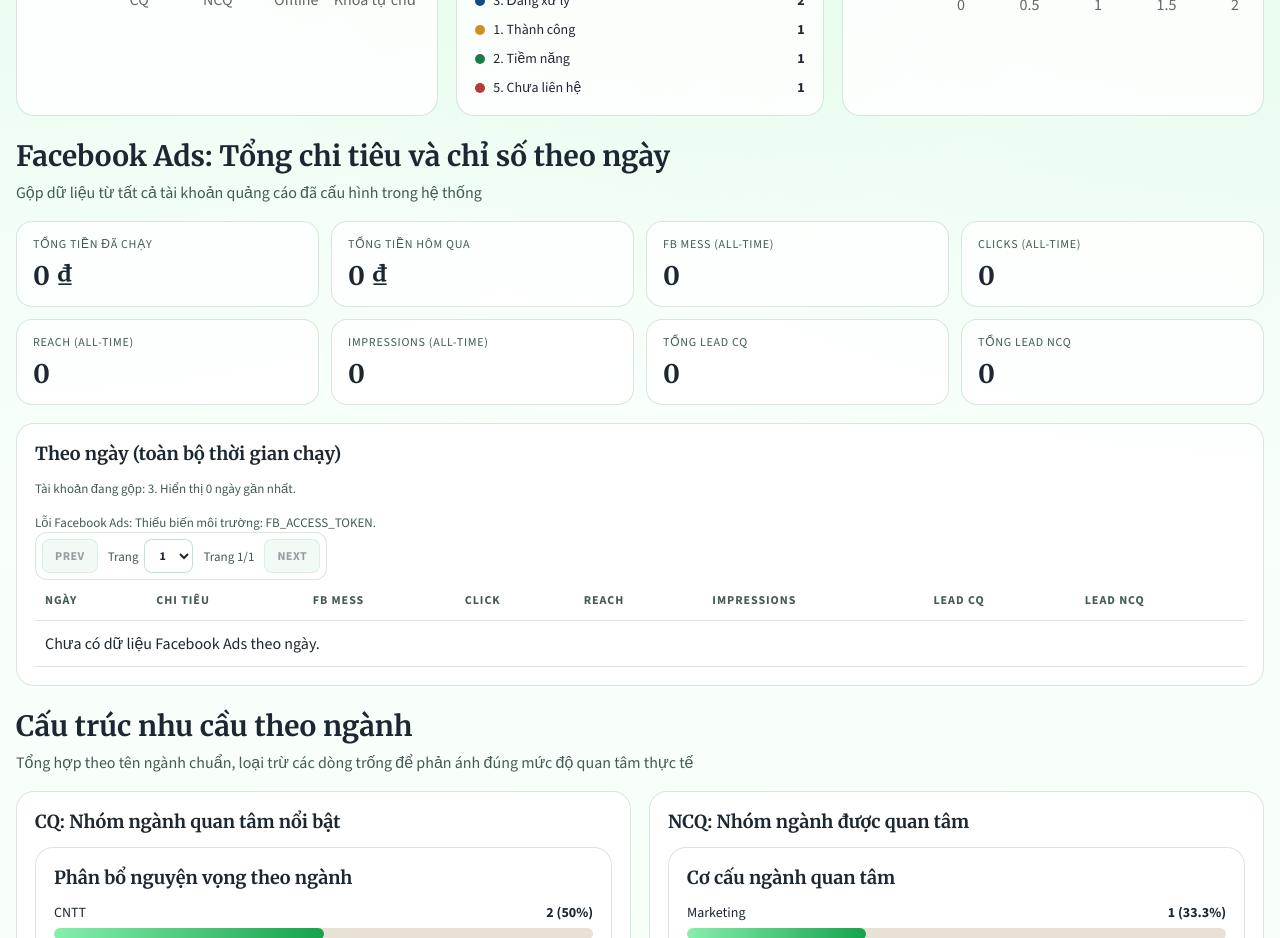
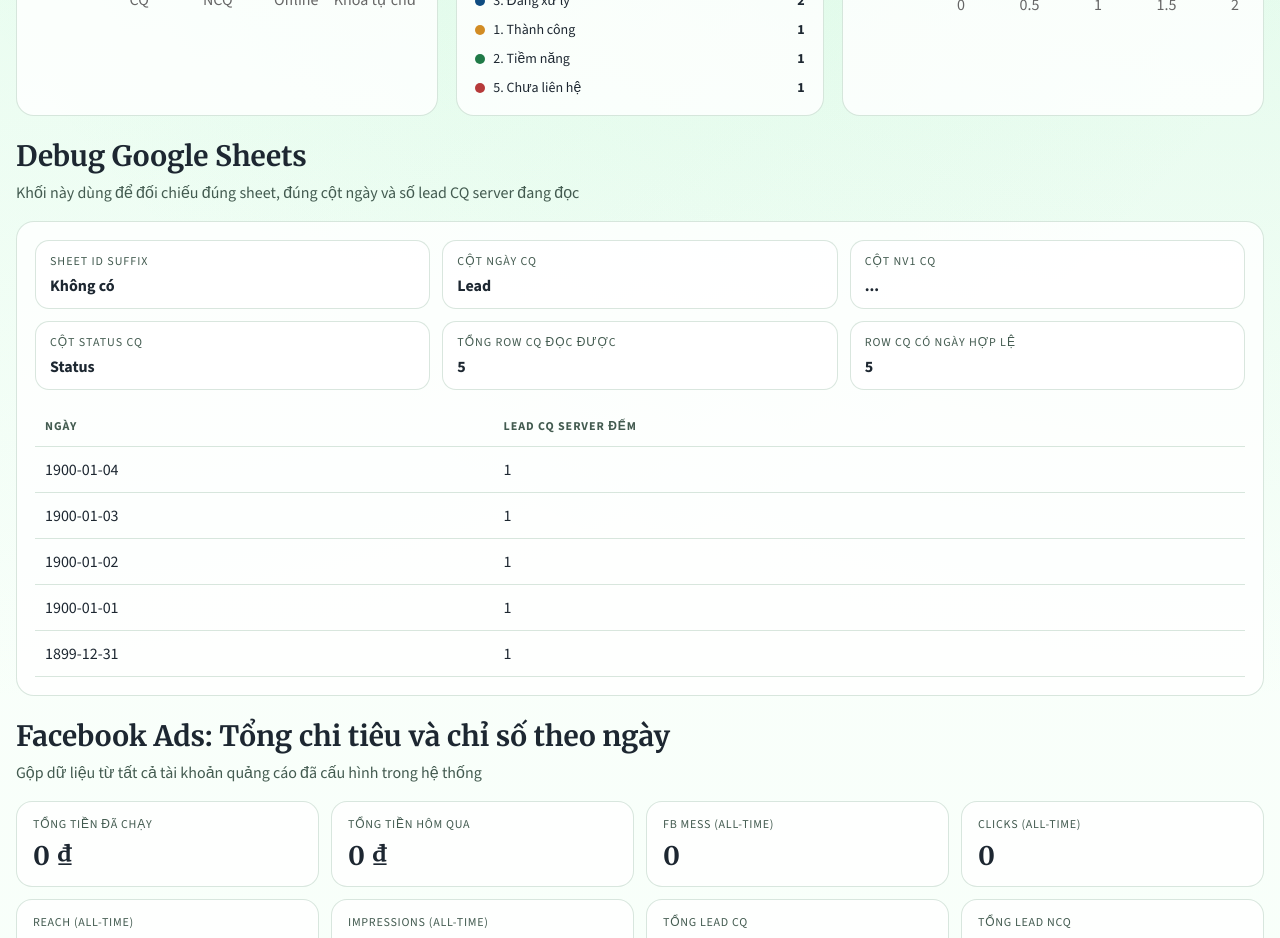
Before and after one commit to Ductarzan/Dashboard-tuy-n-sinh-ng-, a Next.js app: page / in a window 1280 px wide. Shown: the part 880-1818 px from the top of the page. Built offline with nearby package versions, Linux system fonts and the light colour scheme.

Commit message:
Add Google Sheets debug panel for CQ day counts

```diff
--- a/app/globals.css
+++ b/app/globals.css
@@ -288,6 +288,36 @@ a {
   line-height: 1.5;
 }
 
+.debug-panel {
+  display: grid;
+  gap: 16px;
+}
+
+.debug-grid {
+  display: grid;
+  grid-template-columns: repeat(3, minmax(0, 1fr));
+  gap: 12px;
+}
+
+.debug-grid article {
+  padding: 12px 14px;
+  border: 1px solid var(--line);
+  border-radius: 14px;
+  background: rgba(255, 255, 255, 0.78);
+}
+
+.debug-grid p {
+  margin: 0 0 6px;
+  color: var(--muted);
+  font-size: 12px;
+  text-transform: uppercase;
+  letter-spacing: 0.08em;
+}
+
+.debug-grid strong {
+  font-size: 16px;
+}
+
 .fb-metric-grid {
   display: grid;
   grid-template-columns: repeat(4, minmax(0, 1fr));
@@ -455,7 +485,8 @@ a {
   .metrics-grid,
   .chart-grid,
   .detail-grid,
-  .relation-grid {
+  .relation-grid,
+  .debug-grid {
     grid-template-columns: repeat(2, minmax(0, 1fr));
   }
 
@@ -481,7 +512,8 @@ a {
   .two-column,
   .chart-grid,
   .detail-grid,
-  .relation-grid {
+  .relation-grid,
+  .debug-grid {
     grid-template-columns: 1fr;
   }
 
--- a/components/dashboard-tabs.tsx
+++ b/components/dashboard-tabs.tsx
@@ -91,6 +91,61 @@ export function DashboardTabs({ data }: { data: DashboardData }) {
               />
               <StatusPieChart title="Phễu trạng thái CQ" rows={data.cq.statusBreakdown} />
               <TopSalesChart title="Top sale CQ theo tiến độ xử lý" rows={data.cq.matrix} />
+            </section>
+
+            <section className="detail-section">
+              <SectionHeading
+                title="Debug Google Sheets"
+                subtitle="Khối này dùng để đối chiếu đúng sheet, đúng cột ngày và số lead CQ server đang đọc"
+              />
+              <div className="detail-grid detail-grid--single">
+                <section className="subpanel debug-panel">
+                  <div className="debug-grid">
+                    <article>
+                      <p>Sheet ID suffix</p>
+                      <strong>{data.debug.spreadsheetIdSuffix || "Không có"}</strong>
+                    </article>
+                    <article>
+                      <p>Cột ngày CQ</p>
+                      <strong>{data.debug.cqDateColumnLabel}</strong>
+                    </article>
+                    <article>
+                      <p>Cột NV1 CQ</p>
+                      <strong>{data.debug.cqIndustry1ColumnLabel}</strong>
+                    </article>
+                    <article>
+                      <p>Cột status CQ</p>
+                      <strong>{data.debug.cqStatusColumnLabel}</strong>
+                    </article>
+                    <article>
+                      <p>Tổng row CQ đọc được</p>
+                      <strong>{numberFmt.format(data.debug.cqRowCountRead)}</strong>
+                    </article>
+                    <article>
+                      <p>Row CQ có ngày hợp lệ</p>
+                      <strong>{numberFmt.format(data.debug.cqRowsWithDate)}</strong>
+                    </article>
+                  </div>
+                  <div className="table-wrap">
+                    <table className="data-table">
+                      <thead>
+                        <tr>
+                          <th>Ngày</th>
+                          <th>Lead CQ server đếm</th>
+                        </tr>
+                      </thead>
+                      <tbody>
+                        {data.debug.cqLeadsByDayRecent.map((item) => (
+                          <tr key={item.date}>
+                            <td>{item.date}</td>
+                            <td>{numberFmt.format(item.count)}</td>
+                          </tr>
+                        ))}
+                      </tbody>
+                    </table>
+                  </div>
+                </section>
+              </div>
             </section>
 
             <section className="detail-section">
--- a/lib/dashboard-data.ts
+++ b/lib/dashboard-data.ts
@@ -76,6 +76,18 @@ type DashboardPayload = {
   generatedAt: string;
   timezone: string;
   isDemo: boolean;
+  debug: {
+    spreadsheetIdSuffix: string;
+    cqDateColumnLabel: string;
+    cqIndustry1ColumnLabel: string;
+    cqStatusColumnLabel: string;
+    cqRowCountRead: number;
+    cqRowsWithDate: number;
+    cqLeadsByDayRecent: Array<{
+      date: string;
+      count: number;
+    }>;
+  };
   summary: {
     totalLeads: number;
     cqTotal: number;
@@ -1298,6 +1310,18 @@ function buildPayload(
     generatedAt: new Date().toISOString(),
     timezone: process.env.APP_TIMEZONE || "Asia/Bangkok",
     isDemo,
+    debug: {
+      spreadsheetIdSuffix: (process.env.GOOGLE_SHEETS_SPREADSHEET_ID || "").slice(-8),
+      cqDateColumnLabel: cellToString(cqHeader[cqDateIdx]) || `idx:${cqDateIdx}`,
+      cqIndustry1ColumnLabel: cellToString(cqHeader[cqIndustry1Idx]) || `idx:${cqIndustry1Idx}`,
+      cqStatusColumnLabel: cellToString(cqHeader[cqStatusIdx]) || `idx:${cqStatusIdx}`,
+      cqRowCountRead: cqRows.length,
+      cqRowsWithDate: cqRows.filter((row) => getRowDayKey(row, cqDateIdx) !== null).length,
+      cqLeadsByDayRecent: Object.entries(cqLeadsByDay)
+        .sort((a, b) => b[0].localeCompare(a[0]))
+        .slice(0, 7)
+        .map(([date, count]) => ({ date, count }))
+    },
     summary: {
       totalLeads: cqTotal + ncqTotal + offlineTotal + selfManagedTotal,
       cqTotal,
```
